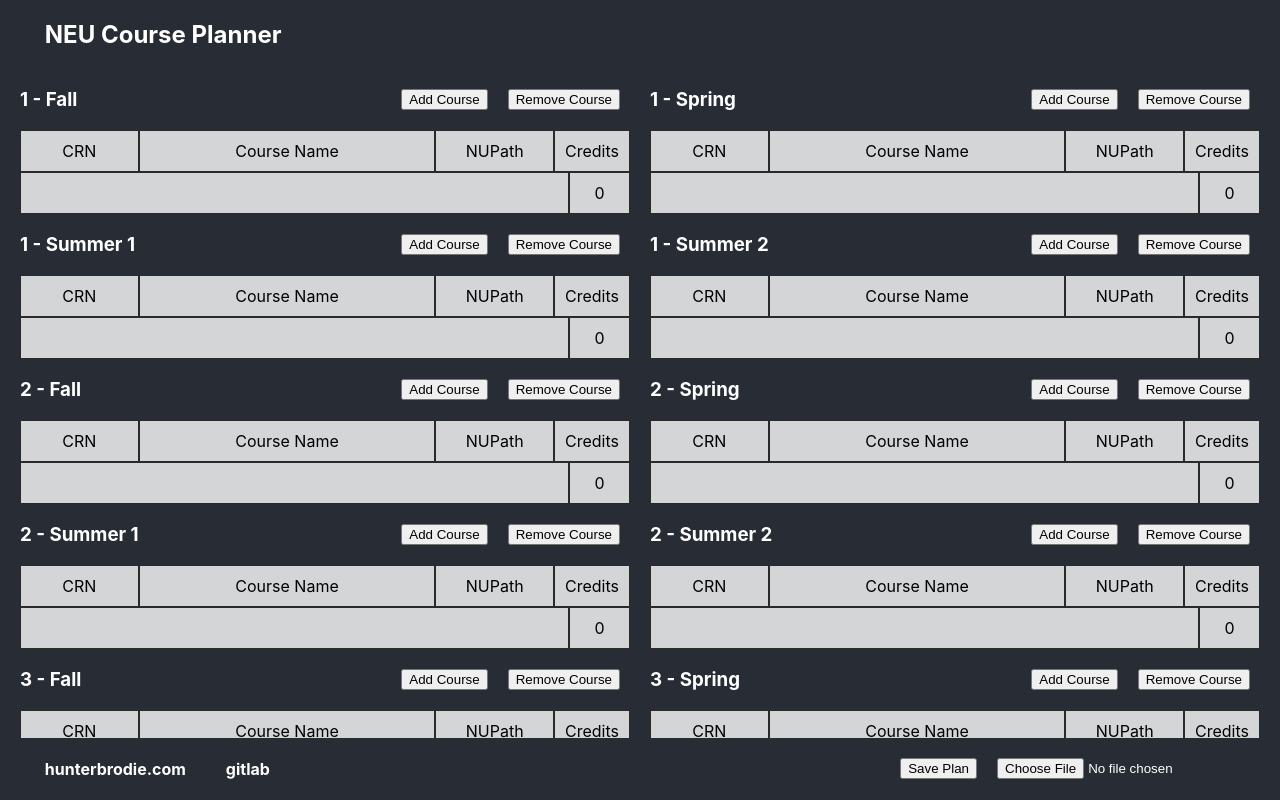
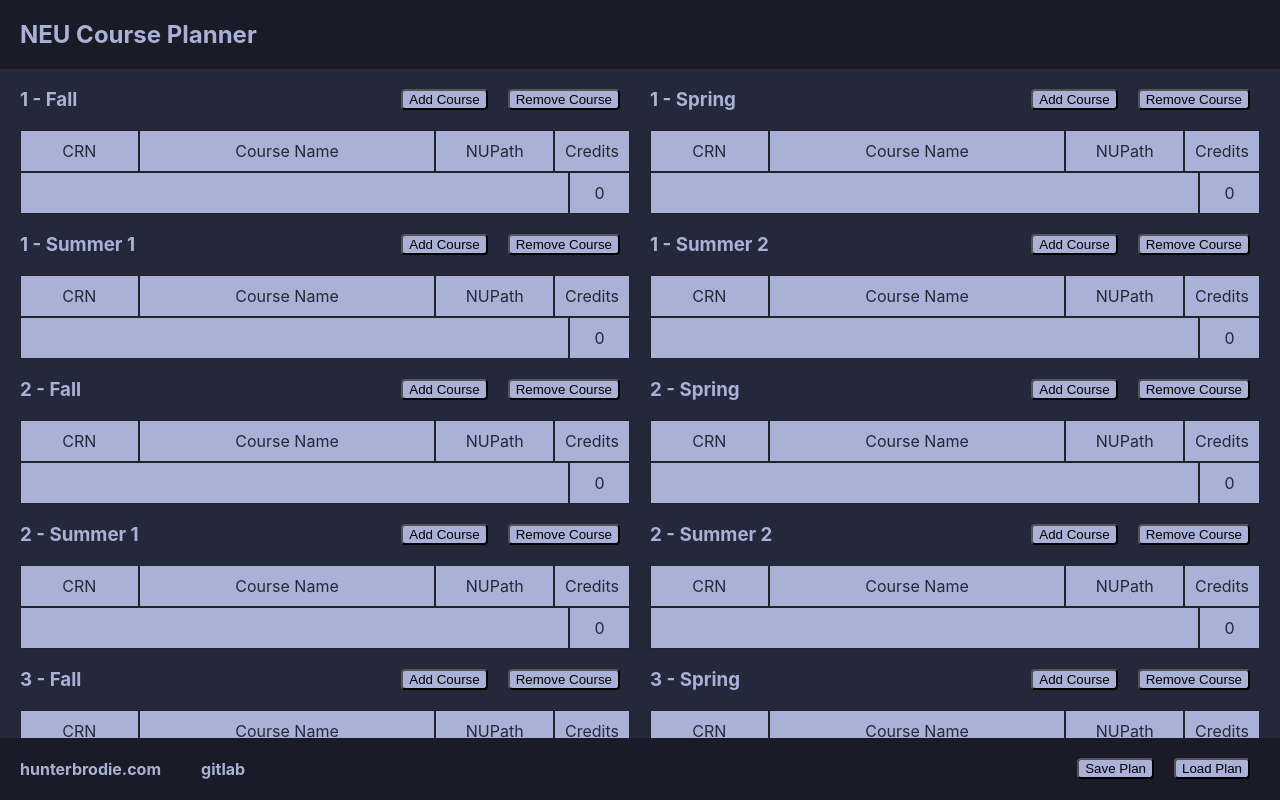
Before and after one commit to hunterbrodie/Northeastern-Planner, a React (Create React App) app in the folder neu-course-app/: page / in a window 1280 px wide. Shown: the top 800 px of the page. Built offline with nearby package versions, Linux system fonts and the light colour scheme.

Commit message:
changed colorscheme

```diff
--- a/neu-course-app/src/App.css
+++ b/neu-course-app/src/App.css
@@ -1,42 +1,61 @@
+/*:root {
+	--bg: #3c3836;
+	--header-footer-bg: #282828;
+	--light-bg: #f9f5d7;
+	--fg: #ebdbb2;
+}*/
+
+:root {
+	--bg: #24283b;
+	--header-footer-bg: #1a1b26;
+	--light-bg: #a9b1d6;
+	--fg: #a9b1d6;
+}
+
 .App {
   text-align: center;
-  padding: 0px 20px 20px 20px;
-  background-color: #282c34;
 }
 
 .App-header {
-  background-color: #282c34;
+  background-color: var(--header-footer-bg);
   display: flex;
   flex-direction: column;
   text-align: left;
   align-items: left;
   justify-content: center;
   padding-left: 2%;
-  color: white;
+  color: var(--fg);
   position: sticky;
   top: 0;
+  padding: 0px 20px 0px 20px;
 }
 
 .App-footer {
-  background-color: #282c34;
+  background-color: var(--header-footer-bg);
   display: flex;
   justify-content: space-between;
   padding-left: 2%;
-  color: white;
+  color: var(--fg);
   position: sticky;
   bottom: 0;
+  padding: 0px 20px 0px 20px;
+}
+
+.App-data {
+	background-color: var(--bg);
+	padding: 0px 20px 20px 20px;
 }
 
 .grid-container {
 	display: grid;
 	grid-template-columns: 2fr 5fr 2fr 1fr;
-	background-color: #282c34;
+	background-color: var(--bg);
 	padding: 0px;
 }
 .grid-item {
-	background-color: rgba(255, 255, 255, 0.8);
+	background-color: var(--light-bg);
 	border: 1px solid rgba(0, 0, 0, 0.8);
-	color: black;
+	color: var(--bg);
 	padding: 10px;
 	font-size: 16px;
 	text-align: center;
@@ -45,7 +64,7 @@
 .credit-total-container {
 	display: grid;
 	grid-template-columns: 9fr 1fr;
-	background-color: #282c34;
+	background-color: var(--bg);
 	padding: 0px;
 }
 
@@ -59,19 +78,21 @@
 	margin-bottom: 20px;
 	margin-left: 10px;
 	margin-right: 10px;
+	background-color: var(--light-bg);
+	border-radius: 4px;
 }
 
 .flex-container {
   display: flex;
   text-align: left;
   align-items: left;
-  background-color: #282c34;
-  color: white;
+  background-color: var(--bg);
+  color: var(--fg);
 }
 
 .flex-child {
   flex: 1;
-  background-color: #282c34;
+  background-color: var(--bg);
   margin-left: 20px;
 }
 
@@ -81,7 +102,7 @@
 
 h4 a {
     text-decoration:none;
-    color:#ffffff;
+    color:var(--fg);
 }
 
 .links {
--- a/neu-course-app/src/App.js
+++ b/neu-course-app/src/App.js
@@ -240,6 +240,11 @@ class Page extends React.Component {
 		};
 	}
 
+	loadFile = (e) => {
+		const fileInput = document.getElementById("file-input");
+		fileInput.click();
+	}
+
 	handleFileLoad = (evt) => {
 		this.instantiatePlan(JSON.parse(evt.target.result));
 	};
@@ -259,7 +264,7 @@ class Page extends React.Component {
 				<header className="App-header">
 					<h2>NEU Course Planner</h2>
 				</header>
-				<div>
+				<div className='App-data'>
 					{this.state.years}
 				</div>
 				<footer className='App-footer'>
@@ -277,7 +282,8 @@ class Page extends React.Component {
 					</div>
 					<div>
 						<button className='semester-header-button' onClick={this.savePlan} type="button">Save Plan</button>
-						<input className='semester-header-button' id='file-input' type='file' onChange={this.loadPlan} />
+						<button className='semester-header-button' onClick={this.loadFile} type="button">Load Plan</button>
+						<input hidden className='semester-header-button' id='file-input' type='file' onChange={this.loadPlan} />
 					</div>
 				</footer>
 			</div>
```
